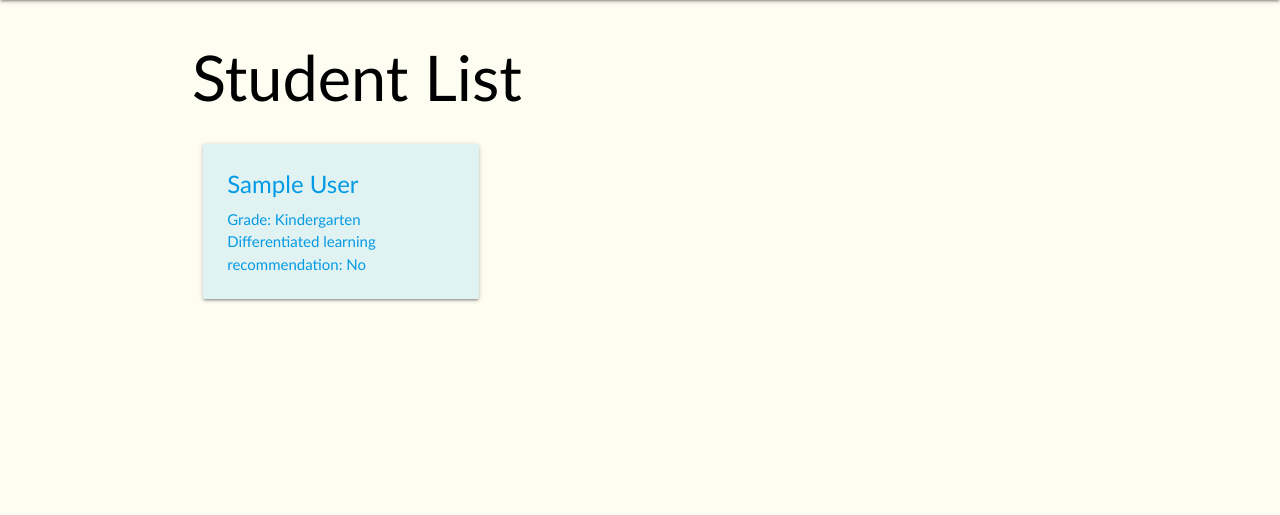
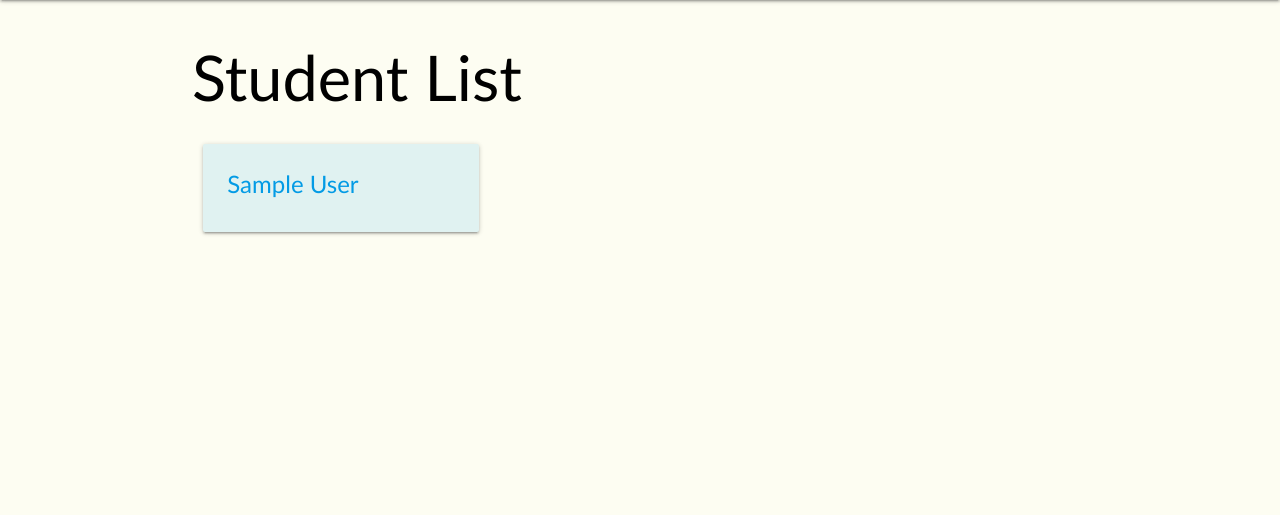
Before and after one commit to weklihua/course-tracker, a Django app: page /students/ in a window 1280 px wide. Shown: the part 64-579 px from the top of the page. Run offline with Django 4.2, Linux system fonts and the light colour scheme; a user stored in the database is signed in; tables that the repository leaves empty hold one stand-in row (values such as "Sample post").

Commit message:
edit student list page

```diff
--- a/main_app/templates/main_app/student_list.html
+++ b/main_app/templates/main_app/student_list.html
@@ -9,8 +9,8 @@
     <div class="card teal lighten-5">
         <div class="card-content">
             <span class="card-title">{{student.name}}</span>
-            <p>Grade: {{student.get_year_display}}</p>
-            <p>Differentiated learning recommendation: {{student.get_learning_difference_display}}</p>
+            <!-- <p>Grade: {{student.get_year_display}}</p>
+            <p>Differentiated learning recommendation: {{student.get_learning_difference_display}}</p> -->
         </div>
     </div>
   </a>
```
